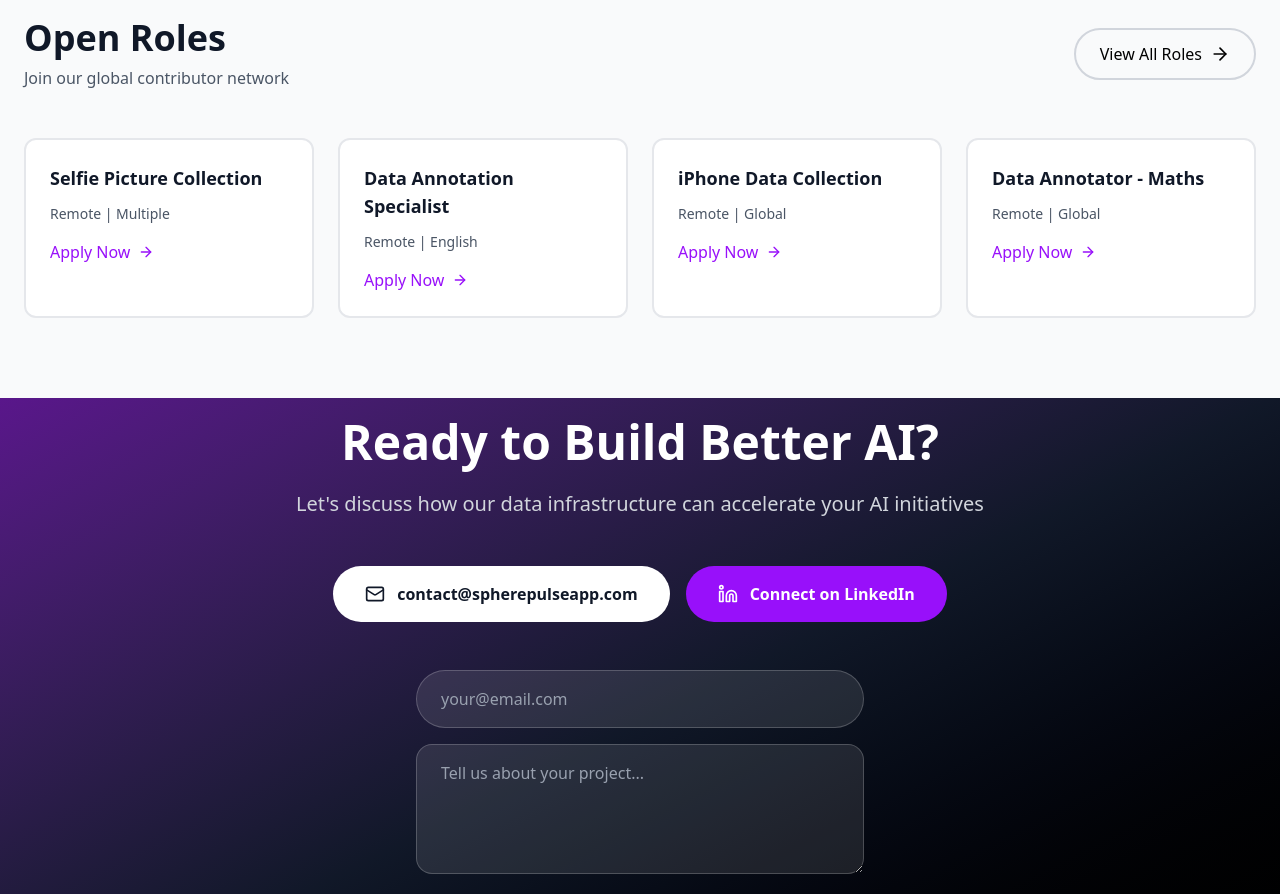
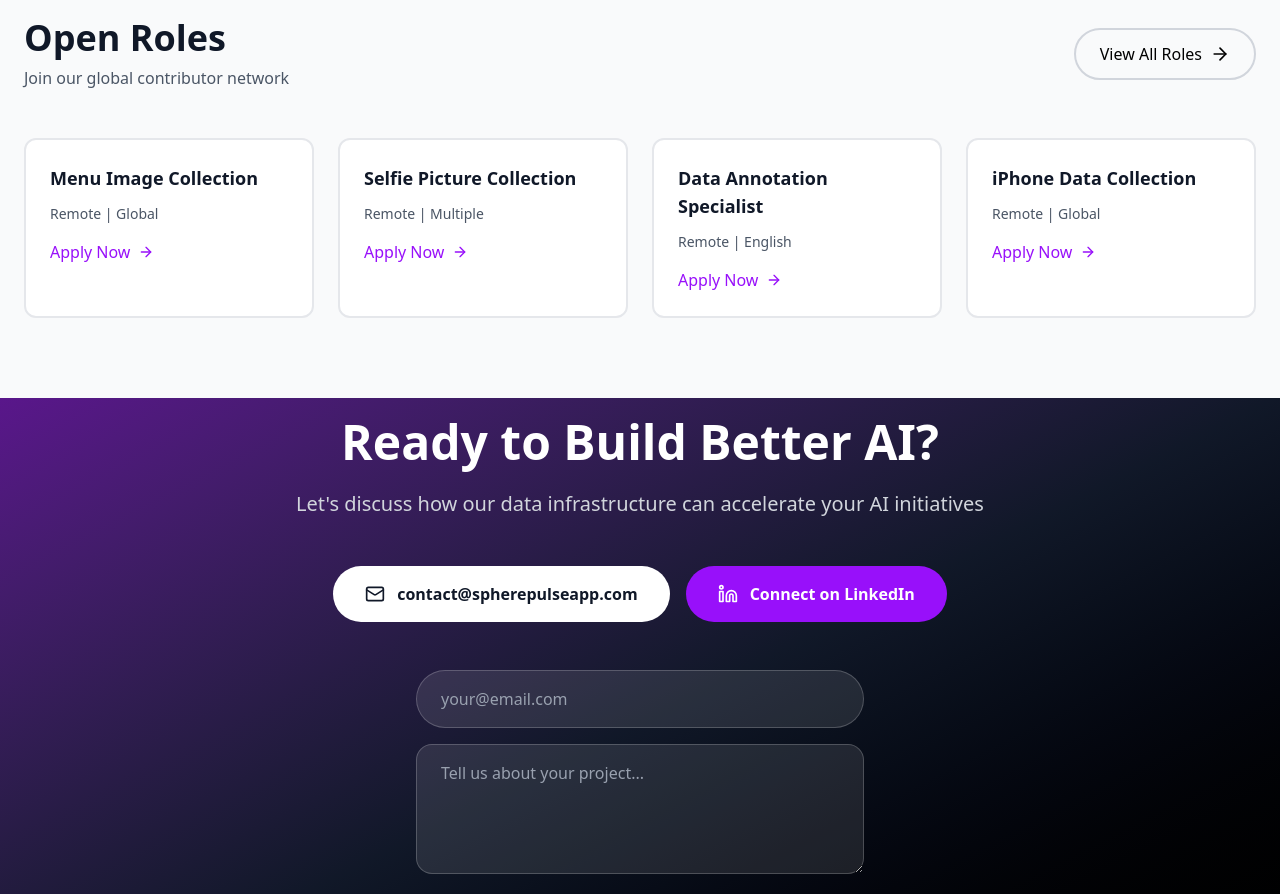
Before and after one commit to millan-amara/annotation, a React (Vite) app in the folder client/: page / in a window 1280 px wide. Shown: the part 2460-3354 px from the top of the page. Built offline with nearby package versions, Linux system fonts and the light colour scheme.

Commit message:
add menu image job

```diff
--- a/client/index.html
+++ b/client/index.html
@@ -2,7 +2,7 @@
 <html lang="en">
   <head>
     <meta charset="UTF-8" />
-    <!-- <link rel="icon" type="image/svg+xml" href="/src/assets/logo.png" /> -->
+    <link rel="icon" type="image/svg+xml" href="/logo.png" />
     <link rel="preconnect" href="https://fonts.googleapis.com">
     <link rel="preconnect" href="https://fonts.gstatic.com" crossorigin>
     <link href="https://fonts.googleapis.com/css2?family=Inter:wght@400;500;600;700&display=swap" rel="stylesheet">
--- a/client/src/pages/Home.jsx
+++ b/client/src/pages/Home.jsx
@@ -51,10 +51,11 @@ const SpherePulseLanding = () => {
   ];
 
   const openRoles = [
+    { title: "Menu Image Collection", location: "Remote | Global", link: "https://forms.gle/nUN9FeXGgiZWQMDy5" },
     { title: "Selfie Picture Collection", location: "Remote | Multiple", link: "https://forms.gle/aypcdEJLNAmzi2RP9" },
     { title: "Data Annotation Specialist", location: "Remote | English", link: "https://forms.gle/TVL776c9M1VtWE1k7" },
     { title: "iPhone Data Collection", location: "Remote | Global", link: "https://forms.gle/TVL776c9M1VtWE1k7" },
-    { title: "Data Annotator - Maths", location: "Remote | Global", link: "https://forms.gle/TVL776c9M1VtWE1k7" },
+
   ];
 
   const trustedBy = [
--- a/client/src/pages/Jobs.jsx
+++ b/client/src/pages/Jobs.jsx
@@ -5,6 +5,27 @@ import { Menu, X, MapPin, Clock, DollarSign, Users, CheckCircle, ArrowRight, Bri
 
 const JobsPage = () => {
   const jobs = [
+    {
+      id: 5,
+      title: "Restaurant Menu Image Collection",
+      type: "Data Collection",
+      location: "Remote",
+      countries: ["Arabic", "German", "Russian", "French", "Spanish", "Italian", "Indonesian"],
+      compensation: "$12-18/hour",
+      duration: "Ongoing",
+      requirements: [
+        "Quality photos of restaurant menus",
+        "Use of smartphone camera",
+        "Follow submission guidelines",
+      ],
+      description: "Collect menu photos to train AI models for diverse restaurant applications. Participants use their smartphone cameras to capture high-quality images of menus from various restaurants in specified languages.",
+      benefits: [
+        "Quick submission process",
+        "Priority access to future projects",
+        "Flexible participation schedule"
+      ],
+      applyLink: "https://forms.gle/nUN9FeXGgiZWQMDy5"
+    },
     {
       id: 1,
       title: "Selfie Photo Collection",
```
